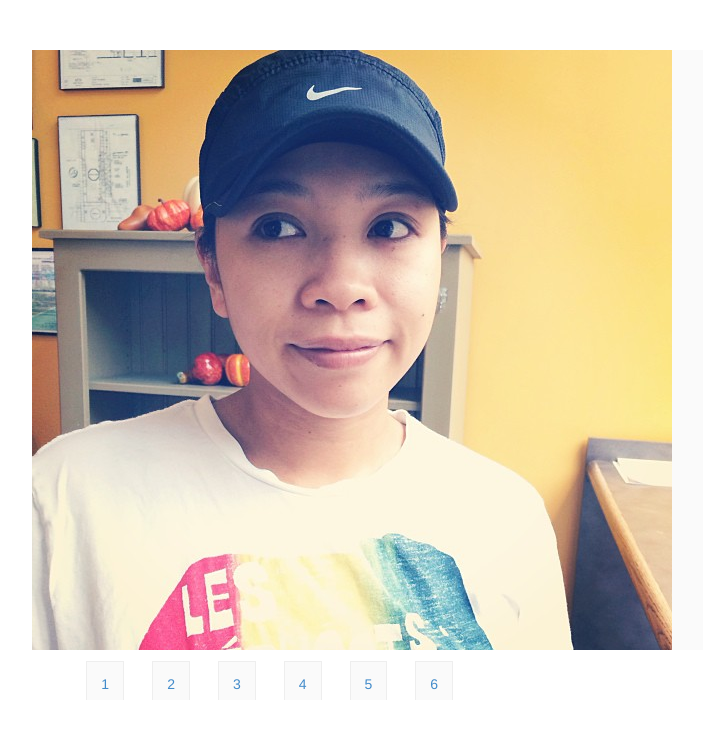
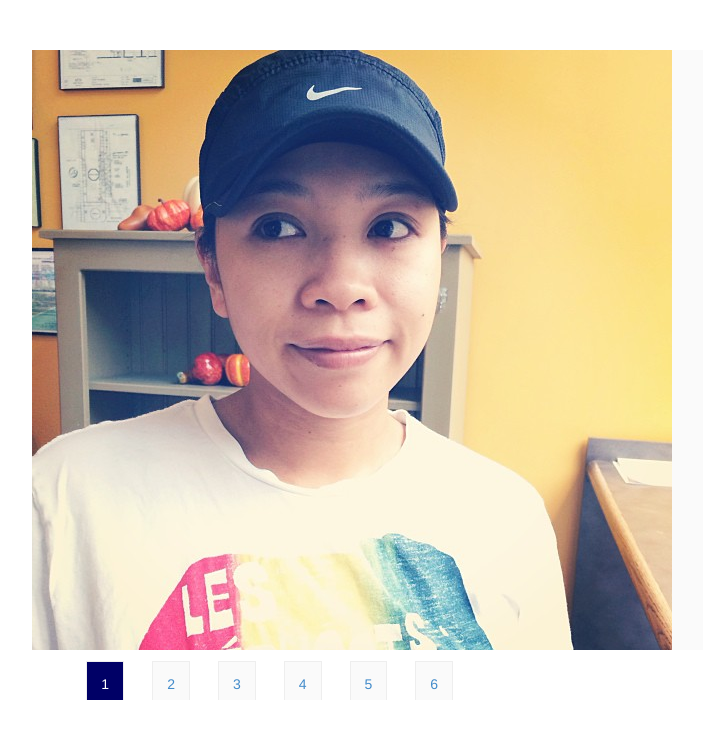
Before and after one commit to b00ger/respoonsive-carousel, a plain HTML site: page index.html in a window 1280 px wide. Shown: the whole page, without its empty margins (196-899 px from the left). Drawn offline with nearby package versions, Linux system fonts and the light colour scheme.

Commit message:
Added active state to initial thumb when carousel loaded

```diff
--- a/index.html
+++ b/index.html
@@ -54,5 +54,13 @@
 
         <script src="js/vendor/bootstrap.min.js"></script>
         <script src="js/main.js"></script>
+        <script>
+        	$(document).ready(function() {
+        		//Define carousel container width
+        		var carousel = new RespoonsiveCarousel({ 'mode' : 'thumbs' });
+        		carousel.init();
+
+        	});
+        </script>
     </body>
 </html>
--- a/js/main.js
+++ b/js/main.js
@@ -1,10 +1,3 @@
-$(document).ready(function() {
-	//Define carousel container width
-	var carousel = new RespoonsiveCarousel({ 'mode' : 'thumbs' });
-	carousel.init();
-
-});
-
 var RespoonsiveCarousel = function(options){
 	this.options = options;
 	this.carouselLength = $(".respoonsive-carousel ul.container > li").length;
@@ -22,7 +15,8 @@ RespoonsiveCarousel.prototype.init = function(){
 		if($('.respoonsive-carousel-controls').length == 0){
 			$('.respoonsive-carousel').append('<ul class="respoonsive-carousel-controls"></ul>');
 			for(var i=0 ; i < this.carouselLength; i++){
-				$('.respoonsive-carousel-controls').append('<li><a href="#">' + Number(i+1) + '</a></li>');
+
+				$('.respoonsive-carousel-controls').append('<li><a href="#"' + (i==0 ? " class='active' " : "" ) +'>' + Number(i+1) + '</a></li>');
 			}
 		}
 		$('.respoonsive-carousel-controls li a').click(function(e){
```
